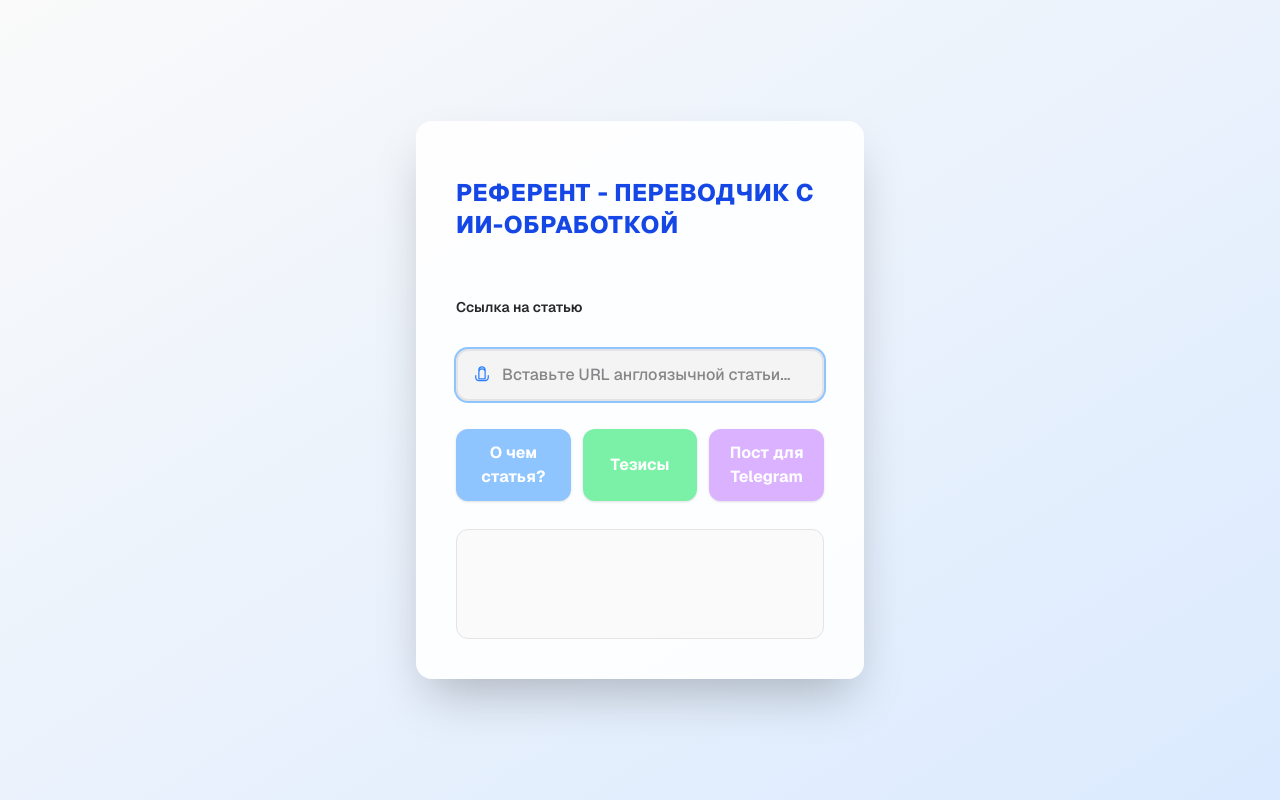
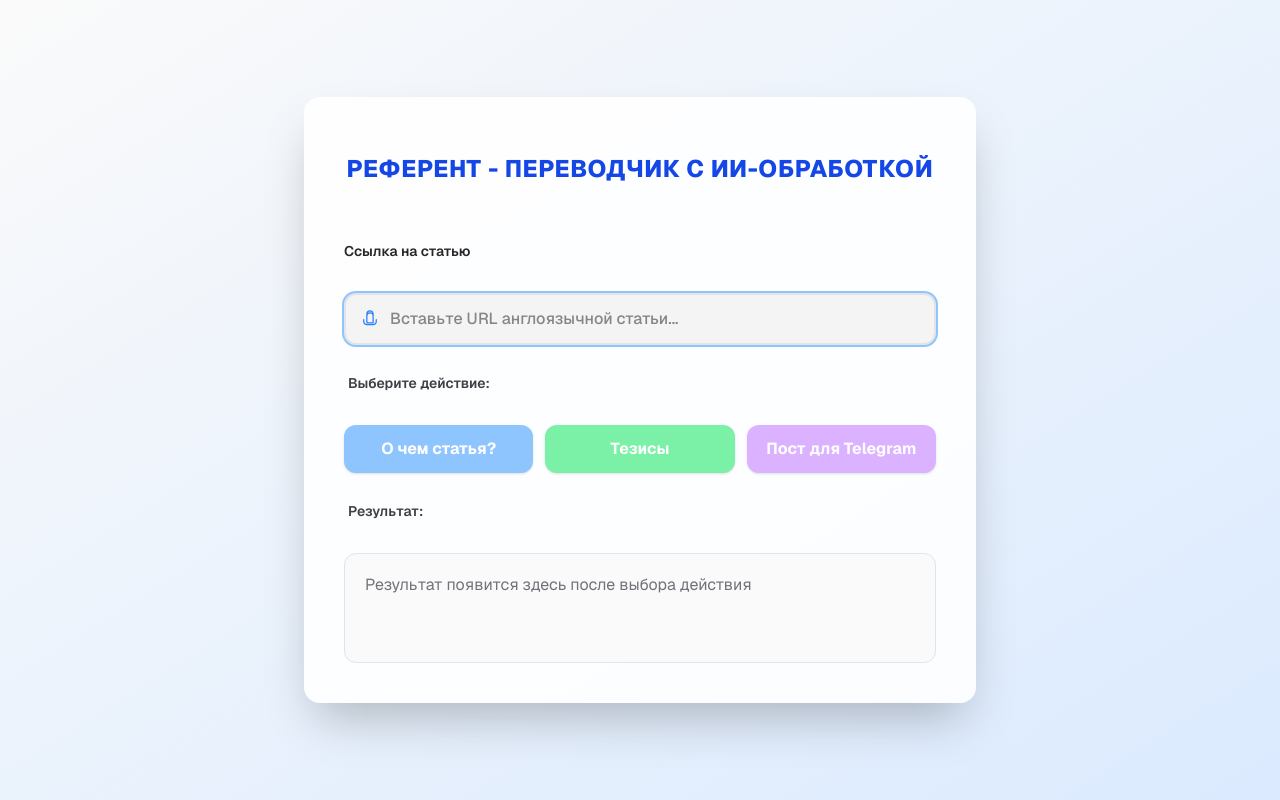
Before and after one commit to 19Bas2y8a-Nik/referent, a Next.js app: page / in a window 1280 px wide. Built offline with nearby package versions, Linux system fonts and the light colour scheme.

Commit message:
Refactor Home component layout by increasing max width and adding action/result labels; improve result display logic for better user experience.

```diff
--- a/app/page.tsx
+++ b/app/page.tsx
@@ -28,7 +28,7 @@ export default function Home() {
 
   return (
     <div className="min-h-screen flex items-center justify-center bg-gradient-to-br from-zinc-50 to-blue-100 dark:from-black dark:to-zinc-900 font-sans p-2">
-      <div className="w-full max-w-md bg-white/90 dark:bg-zinc-900/80 shadow-2xl rounded-2xl p-6 sm:p-10 flex flex-col gap-7">
+      <div className="w-full max-w-2xl bg-white/90 dark:bg-zinc-900/80 shadow-2xl rounded-2xl p-6 sm:p-10 flex flex-col gap-7">
         <div className="w-full flex justify-center pt-4 pb-7">
           <span className="text-xl sm:text-2xl font-extrabold text-blue-700 dark:text-zinc-100 tracking-wide select-none uppercase">
             Референт - переводчик с ИИ-обработкой
@@ -50,6 +50,7 @@ export default function Home() {
             <svg xmlns="http://www.w3.org/2000/svg" fill="none" viewBox="0 0 24 24" strokeWidth={1.5} stroke="currentColor" className="w-5 h-5"><path strokeLinecap="round" strokeLinejoin="round" d="M15.75 8.25V6a3.75 3.75 0 10-7.5 0v2.25m11.25 4.5v2.25a3.75 3.75 0 01-3.75 3.75H8.25A3.75 3.75 0 014.5 15V12.75m11.25-6v2.25m0 7.5H8.25m7.5 0V8.25A3.75 3.75 0 008.25 8.25v7.5" /></svg>
           </span>
         </div>
+        <div className="w-full text-sm font-semibold text-zinc-700 dark:text-zinc-200 mb-1 text-left pl-1">Выберите действие:</div>
         <div className="flex flex-col sm:flex-row gap-3">
           <button
             onClick={() => handleClick("about")}
@@ -67,8 +68,14 @@ export default function Home() {
             disabled={!url || loading}
           >Пост для Telegram</button>
         </div>
+        <div className="w-full text-sm font-semibold text-zinc-700 dark:text-zinc-200 mb-1 text-left pl-1">Результат:</div>
         <div className="min-h-[110px] px-5 py-4 bg-zinc-50 dark:bg-zinc-800/80 border border-zinc-200 dark:border-zinc-700 rounded-xl text-zinc-900 dark:text-zinc-100 text-lg font-normal whitespace-pre-line transition-all">
-          {loading ? <span className="opacity-70">Генерация...</span> : result }
+          {loading
+            ? <span className="opacity-70">Генерация...</span>
+            : result
+              ? result
+              : <span className="text-base font-normal text-zinc-500 dark:text-zinc-400">Результат появится здесь после выбора действия</span>
+          }
         </div>
       </div>
     </div>
```
